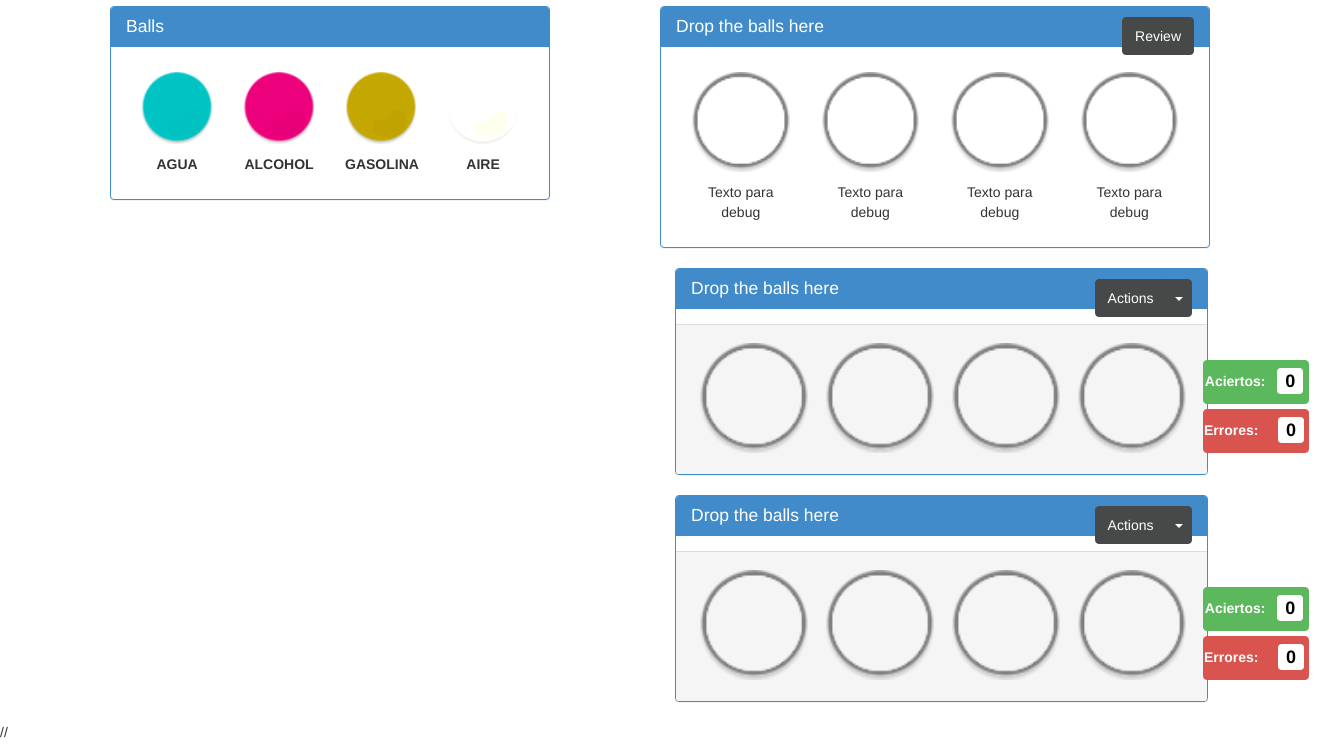
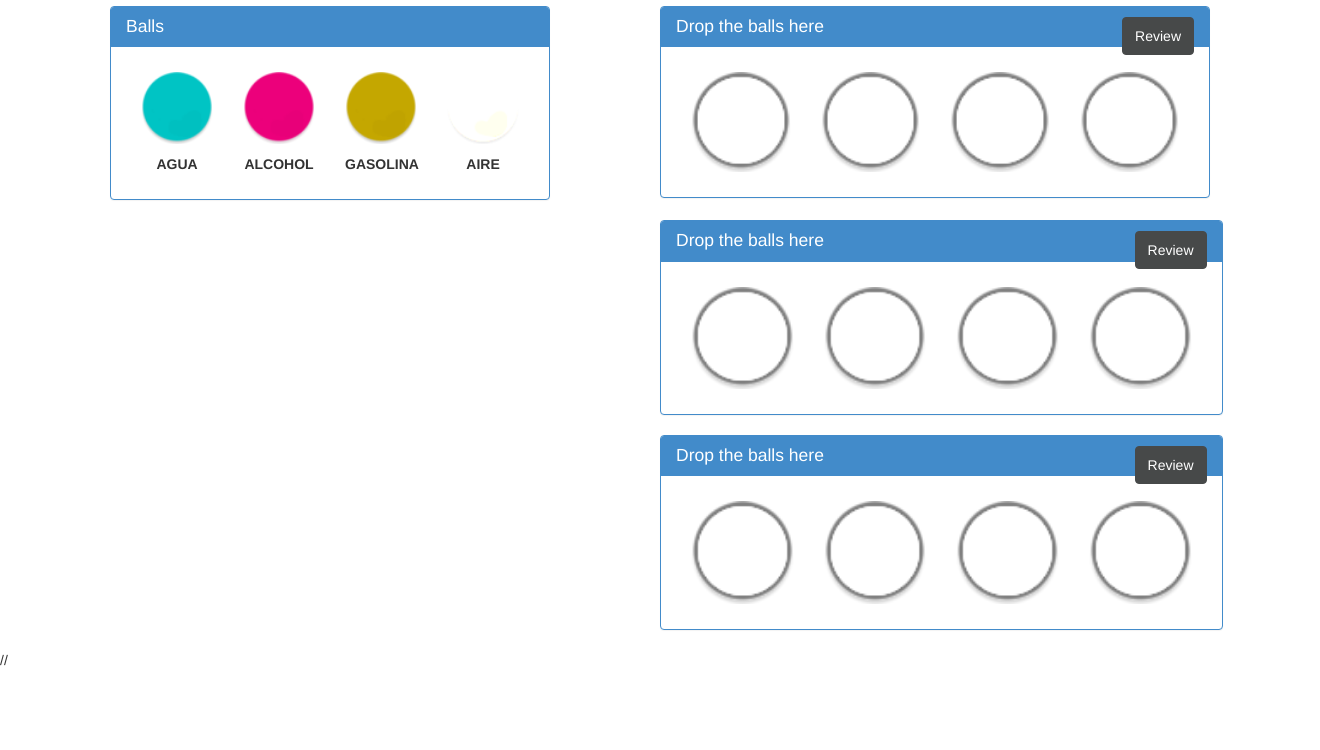
Before and after one commit to sugus-labs/AquaGame, a Django app: page /MasterMind/ in a window 1320 px wide. Shown: the part 50-800 px from the top of the page. Run offline with Django 3.2, Linux system fonts and the light colour scheme; lists and menus that the app fills with data are empty; some libraries are stand-ins or nearby versions.

Commit message:
New way to review the balls in the index template

```diff
--- a/AquaGame/templates/mastermind/index.html
+++ b/AquaGame/templates/mastermind/index.html
@@ -45,24 +45,24 @@
 
     <div id="left_span" class="col-12 col-sm-12 col-lg-5 col-offset-1 panel panel-primary">
       <div class="panel-heading">
-        <button id="review_1" type="button" class="btn btn-default pull-right">Review</button>
+        <button id="review_0" type="button" class="btn btn-default pull-right">Review</button>
         <h3 class="panel-title">Drop the balls here</h3>
+      </div>
+      <div id="droppable_0" class="ui-widget-content col-3 col-sm-3 col-lg-3">
+        <p><center><img src="{% static "img/ball_shell.png" %}" width= "100%"/></center></p>
+        <!--<p id="debug_text_0"><center><span>Texto para debug</span></center></p>-->
       </div>
       <div id="droppable_1" class="ui-widget-content col-3 col-sm-3 col-lg-3">
         <p><center><img src="{% static "img/ball_shell.png" %}" width= "100%"/></center></p>
-        <p id="debug_text_1"><center><span>Texto para debug</span></center></p>
+        <!--<p id="debug_text_1"><center><span>Texto para debug</span></center></p>-->
       </div>
       <div id="droppable_2" class="ui-widget-content col-3 col-sm-3 col-lg-3">
         <p><center><img src="{% static "img/ball_shell.png" %}" width= "100%"/></center></p>
-        <p id="debug_text_2"><center><span>Texto para debug</span></center></p>
+        <!--<p id="debug_text_2"><center><span>Texto para debug</span></center></p>-->
       </div>
       <div id="droppable_3" class="ui-widget-content col-3 col-sm-3 col-lg-3">
-        <p><center><img src="{% static "img/ball_shell.png" %}" width= "100%"/></center></p>
-        <p id="debug_text_3"><center><span>Texto para debug</span></center></p>
-      </div>
-      <div id="droppable_4" class="ui-widget-content col-3 col-sm-3 col-lg-3">
         <p><center><img src="{% static "img/ball_shell.png" %}" width= "100%"/></center><p>
-        <p id="debug_text_4"><center><span>Texto para debug</span></center></p>
+        <!--<p id="debug_text_3"><center><span>Texto para debug</span></center></p>-->
       </div>
 
         <!--<button type="button" class="btn btn-success btn-block"><b>Aciertos:</b>&nbsp;&nbsp;&nbsp;<span class="badge badge-big-custom">0</span>&nbsp;</button>
@@ -74,137 +74,75 @@
 
   <div id="right_span" class="row">
 
-   <div id="left_span" class="col-lg-5 col-offset-6">
-      <div class="panel panel-primary">
+   <div id="left_span" class="col-12 col-sm-12 col-lg-5 col-offset-6 panel panel-primary">
       <div class="panel-heading">
-          <h3 class="panel-title">
-            Drop the balls here
-            <div class="btn-group pull-right">
-              <button type="button" class="btn btn-default">Actions</button>
-              <button type="button" class="btn btn-default dropdown-toggle" data-toggle="dropdown">
-                <span class="caret"></span>
-              </button>
-              <ul class="dropdown-menu">
-                <li><a id="review" href="#">Review</a></li>
-                <li><a id="watch" href="#">Watch a video</a></li>
-                <li><a id="" href="#"></a>Get a clue</li>
-                <li class="divider"></li>
-                <li><a href="#">Erase all</a></li>
-              </ul>
+        <button id="review_0" type="button" class="btn btn-default pull-right">Review</button>
+        <h3 class="panel-title">Drop the balls here</h3>
       </div>
-          </h3>
+      <div id="droppable_0" class="ui-widget-content col-3 col-sm-3 col-lg-3">
+        <p><center><img src="{% static "img/ball_shell.png" %}" width= "100%"/></center></p>
+        <!--<p id="debug_text_0"><center><span>Texto para debug</span></center></p>-->
       </div>
-        <div id="droppable" class="panel-footer ui-widget-header">
-          <table class="table">
-            <thead>
-              <tr>
-                <th>
-                  <div id="droppable_1" class="ui-widget-content">
-                    <center><img src="{% static "img/ball_shell.png" %}" width= "110px" height="110px"/></center>
+      <div id="droppable_1" class="ui-widget-content col-3 col-sm-3 col-lg-3">
+        <p><center><img src="{% static "img/ball_shell.png" %}" width= "100%"/></center></p>
+        <!--<p id="debug_text_1"><center><span>Texto para debug</span></center></p>-->
       </div>
-                </th>
-                <th>
-                  <div id="droppable_2" class="ui-widget-content">
-                    <center><img src="{% static "img/ball_shell.png" %}" width= "110px" height="110px"/></center>
+      <div id="droppable_2" class="ui-widget-content col-3 col-sm-3 col-lg-3">
+        <p><center><img src="{% static "img/ball_shell.png" %}" width= "100%"/></center></p>
+        <!--<p id="debug_text_2"><center><span>Texto para debug</span></center></p>-->
+      </div>
+      <div id="droppable_3" class="ui-widget-content col-3 col-sm-3 col-lg-3">
+        <p><center><img src="{% static "img/ball_shell.png" %}" width= "100%"/></center><p>
+        <!--<p id="debug_text_3"><center><span>Texto para debug</span></center></p>-->
+      </div>
 
-                  </div>
-                </th>
-                <th>
-                  <div id="droppable_3" class="ui-widget-content">
-                    <center><img src="{% static "img/ball_shell.png" %}" width= "110px" height="110px"/></center>
+        <!--<button type="button" class="btn btn-success btn-block"><b>Aciertos:</b>&nbsp;&nbsp;&nbsp;<span class="badge badge-big-custom">0</span>&nbsp;</button>
+        <button type="button" class="btn btn-danger btn-block"><b>Errores:</b>&nbsp;&nbsp;&nbsp;&nbsp;&nbsp;<span class="badge badge-big-custom">0</span>&nbsp;</button>-->
 
-                  </div>
-                </th>
-                <th>
-                  <div id="droppable_4" class="ui-widget-content">
-                    <center><img src="{% static "img/ball_shell.png" %}" width= "110px" height="110px"/></center>
-
-                  </div>
-                </th>
-                <th>
-                  <div id="test_button" class="ui-widget-content">
-                    <button type="button" class="btn btn-success btn-block"><b>Aciertos:</b>&nbsp;&nbsp;&nbsp;<span class="badge badge-big-custom">0</span>&nbsp;</button>
-                    <button type="button" class="btn btn-danger btn-block"><b>Errores:</b>&nbsp;&nbsp;&nbsp;&nbsp;&nbsp;<span class="badge badge-big-custom">0</span>&nbsp;</button>
-                  </div>
-                </th>
-              </tr>
-            </thead>
-          </table>
-        </div>
-      </div>
     </div>
 
   </div>
 
   <div id="right_span" class="row">
 
-   <div id="left_span" class="col-lg-5 col-offset-6">
-      <div class="panel panel-primary">
+   <div id="left_span" class="col-12 col-sm-12 col-lg-5 col-offset-6 panel panel-primary">
       <div class="panel-heading">
-          <h3 class="panel-title">
-            Drop the balls here
-            <div class="btn-group pull-right">
-              <button type="button" class="btn btn-default">Actions</button>
-              <button type="button" class="btn btn-default dropdown-toggle" data-toggle="dropdown">
-                <span class="caret"></span>
-              </button>
-              <ul class="dropdown-menu">
-                <li><a id="review" href="#">Review</a></li>
-                <li><a id="watch" href="#">Watch a video</a></li>
-                <li><a id="" href="#"></a>Get a clue</li>
-                <li class="divider"></li>
-                <li><a href="#">Erase all</a></li>
-              </ul>
+        <button id="review_0" type="button" class="btn btn-default pull-right">Review</button>
+        <h3 class="panel-title">Drop the balls here</h3>
       </div>
-          </h3>
+      <div id="droppable_0" class="ui-widget-content col-3 col-sm-3 col-lg-3">
+        <p><center><img src="{% static "img/ball_shell.png" %}" width= "100%"/></center></p>
+        <!--<p id="debug_text_0"><center><span>Texto para debug</span></center></p>-->
       </div>
-        <div id="droppable" class="panel-footer ui-widget-header">
-          <table class="table">
-            <thead>
-              <tr>
-                <th>
-                  <div id="droppable_1" class="ui-widget-content">
-                    <center><img src="{% static "img/ball_shell.png" %}" width= "110px" height="110px"/></center>
+      <div id="droppable_1" class="ui-widget-content col-3 col-sm-3 col-lg-3">
+        <p><center><img src="{% static "img/ball_shell.png" %}" width= "100%"/></center></p>
+        <!--<p id="debug_text_1"><center><span>Texto para debug</span></center></p>-->
+      </div>
+      <div id="droppable_2" class="ui-widget-content col-3 col-sm-3 col-lg-3">
+        <p><center><img src="{% static "img/ball_shell.png" %}" width= "100%"/></center></p>
+        <!--<p id="debug_text_2"><center><span>Texto para debug</span></center></p>-->
+      </div>
+      <div id="droppable_3" class="ui-widget-content col-3 col-sm-3 col-lg-3">
+        <p><center><img src="{% static "img/ball_shell.png" %}" width= "100%"/></center><p>
+        <!--<p id="debug_text_3"><center><span>Texto para debug</span></center></p>-->
+      </div>
+
+        <!--<button type="button" class="btn btn-success btn-block"><b>Aciertos:</b>&nbsp;&nbsp;&nbsp;<span class="badge badge-big-custom">0</span>&nbsp;</button>
+        <button type="button" class="btn btn-danger btn-block"><b>Errores:</b>&nbsp;&nbsp;&nbsp;&nbsp;&nbsp;<span class="badge badge-big-custom">0</span>&nbsp;</button>-->
 
     </div>
-                </th>
-                <th>
-                  <div id="droppable_2" class="ui-widget-content">
-                    <center><img src="{% static "img/ball_shell.png" %}" width= "110px" height="110px"/></center>
-                  </div>
-                </th>
-                <th>
-                  <div id="droppable_3" class="ui-widget-content">
-                    <center><img src="{% static "img/ball_shell.png" %}" width= "110px" height="110px"/></center>
-                  </div>
-                </th>
-                <th>
-                  <div id="droppable_4" class="ui-widget-content">
-                    <center><img src="{% static "img/ball_shell.png" %}" width= "110px" height="110px"/></center>
-                  </div>
-                </th>
-                <th>
-                  <div id="test_button" class="ui-widget-content">
-                    <button type="button" class="btn btn-success btn-block"><b>Aciertos:</b>&nbsp;&nbsp;&nbsp;<span class="badge badge-big-custom">0</span>&nbsp;</button>
-                    <button type="button" class="btn btn-danger btn-block"><b>Errores:</b>&nbsp;&nbsp;&nbsp;&nbsp;&nbsp;<span class="badge badge-big-custom">0</span>&nbsp;</button>
-                  </div>
-                </th>
-              </tr>
-            </thead>
-          </table>
-        </div>
-      </div>
-    </div>
+
   </div>
 
 
 <script>
+ballsArray = [ "ball_blue", "ball_yellow", "ball_purple", "ball_white" ];
+
 $(function() {
   $('div[id^=ball_]').draggable({
     revert : function(event, ui) {
       $(this).data("uiDraggable").originalPosition = {
-                            top : 0,
-                            left : 0
+        top : 0, left : 0
       };
       return !event;
     }
@@ -213,20 +151,27 @@
     drop: function(event, ui) {
       //$(this).addClass("well well-small").find("span").html(ui.draggable.attr('id'));
       $(this).find("img").attr('src', '{% static "img/ball_shell_hover_question.png" %}').addClass("ball_properties");
-        $(this).find("span").html(ui.draggable.attr('id'));
+      //response = $(this).find("span").html(ui.draggable.attr('id'));
+      ball_object = ui.draggable.attr('id');
+      gap = $(this).attr('id');
+      number = gap.charAt(10)
+      if (ballsArray[number] == ball_object) {
+        $(this).find("img").attr('src', '{% static "img/ball_shell_hover_success.png" %}').addClass("ball_properties");
+      } else {
+        $(this).find("img").attr('src', '{% static "img/ball_shell_hover_danger.png" %}').addClass("ball_properties");
+      }
     }
   });
 });
 </script>
 
 <script>
-var ballsArray = new Array("ball_white", "ball_yellow", "ball_blue", "ball_purple" );
+$("#review_1").click(function() {
 
-$("#review_1").click(function() {
-  debug_texts = $('p[id^=debug_text_]');
-  for (var i = 0; i < debug_texts.length; i++) {
-                debug_texts[i].style.visibility = 'hidden';
-  }
+  //debug_texts = $('p[id^=debug_text_]');
+  //for (var i = 0; i < debug_texts.length; i++) {
+  //              debug_texts[i].style.visibility = 'hidden';
+  //}
 });
 </script>
 
```
Also changed, not shown: AquaGame/static/img/ball_shell_hover_danger.png (added), AquaGame/static/img/ball_shell_hover_success.png. Lines whose indentation alone changed are shown as unchanged.
